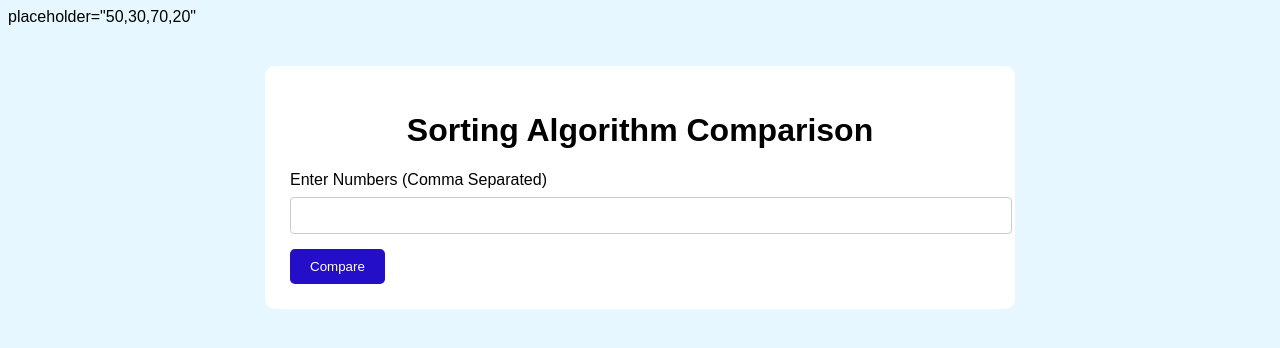
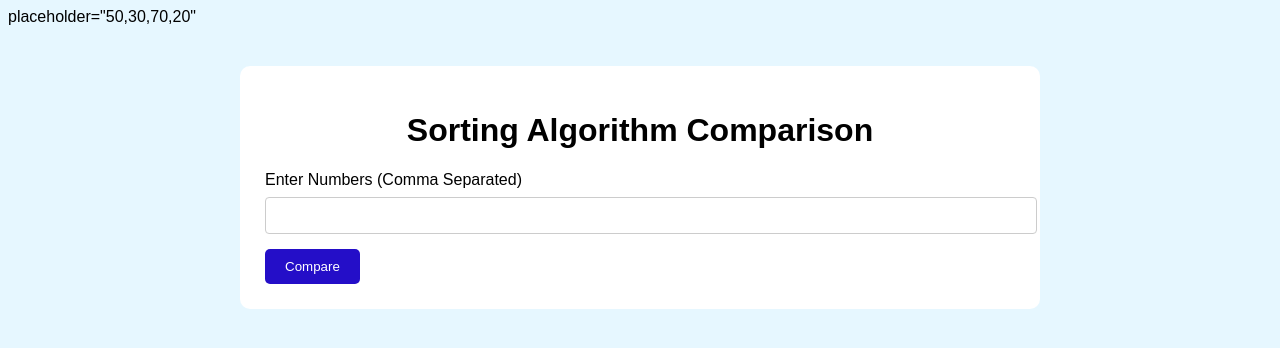
Before and after one commit to srishanth9912/CFAI_PROJECT, a Flask app: page / in a window 1280 px wide. Shown: the top 348 px of the page. Run offline with Flask 3, Linux system fonts and the light colour scheme.

Commit message:
Adjust page width

```diff
--- a/static/style.css
+++ b/static/style.css
@@ -4,7 +4,7 @@
 }
 
 .container {
-    width: 700px;
+    width: 750px;
     margin: 40px auto;
     background: white;
     padding: 25px;
```
